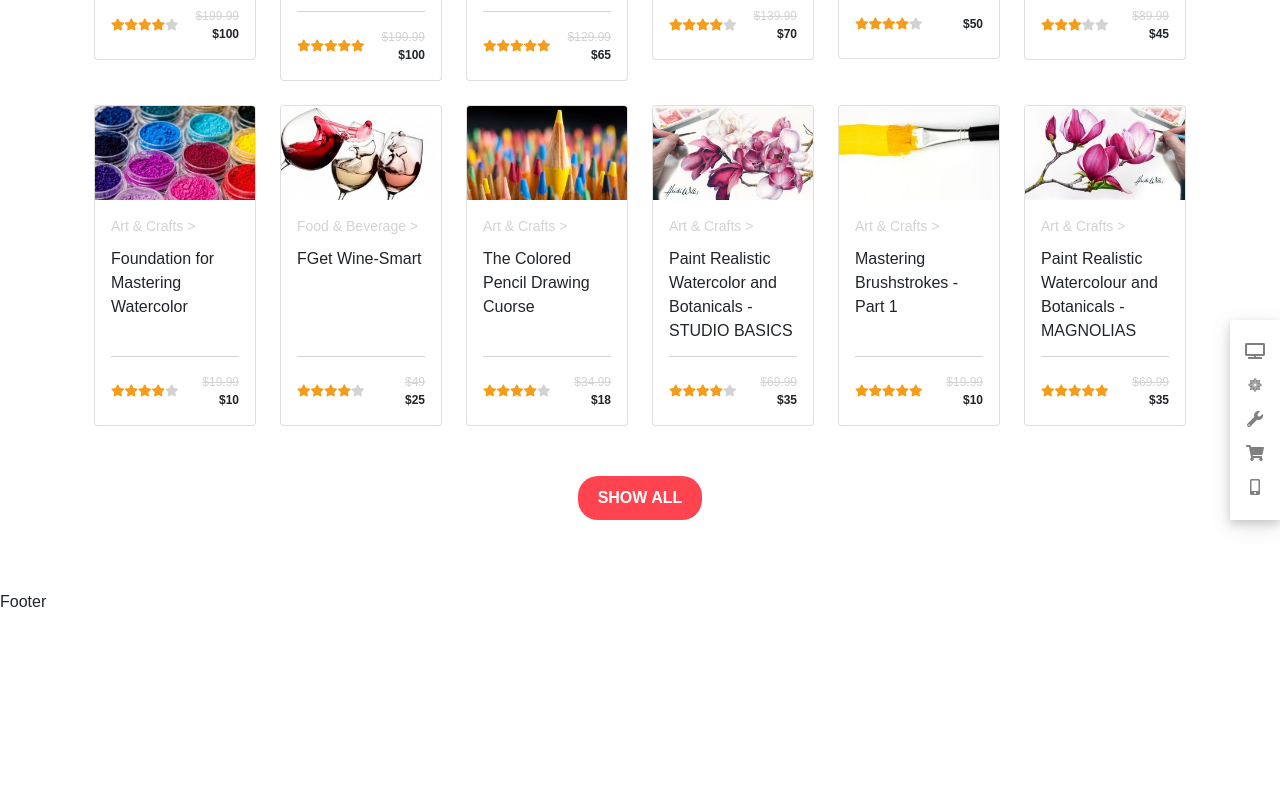
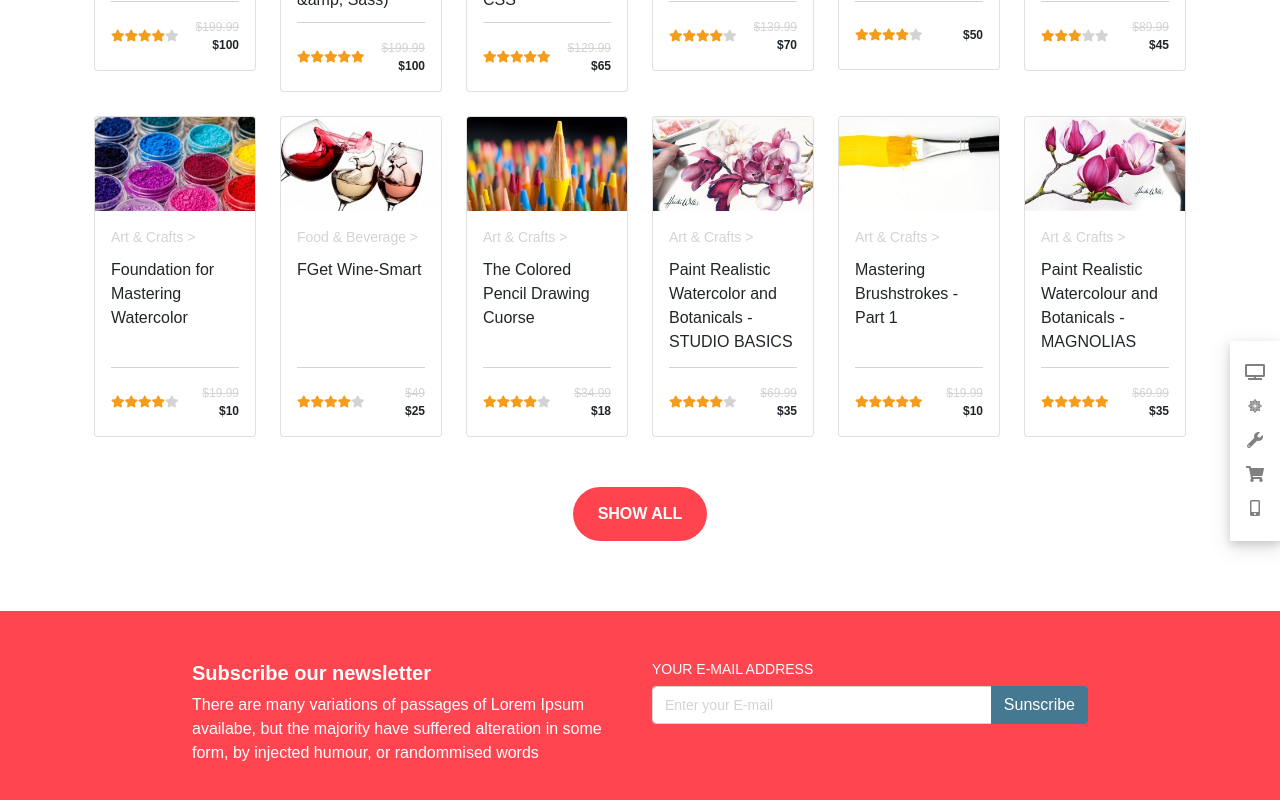
Before and after one commit to radfarelmira/proj-html-vuejs, a Vue app: page / in a window 1280 px wide. Shown: the part 1988-2788 px from the top of the page. Before the commit the page ends 2602 px from the top, so only its background shows below. Built offline with nearby package versions, Linux system fonts and the light colour scheme.

Commit message:
add popularcourses component

```diff
--- a/src/App.vue
+++ b/src/App.vue
@@ -10,6 +10,10 @@
       <Jumbotron />
 
       <RecentCourses :recentCoursesLinksArray="recentCoursesLinks" :recentCoursesArray="recentCourses"/>
+
+      <Subscribe />
+
+      <PopularCourses :popularCoursesArray="recentCourses"/>
     </main>
 
     <Footer />
@@ -23,6 +27,8 @@ import Banner from "./components/Banner.vue";
 import DevelopmentCourses from "./components/DevelopmentCourses.vue";
 import Jumbotron from "./components/Jumbotron.vue";
 import RecentCourses from "./components/RecentCourses.vue";
+import Subscribe from "./components/Subscribe.vue";
+import PopularCourses from "./components/PopularCourses.vue";
 
 export default {
   name: "App",
@@ -32,7 +38,9 @@ export default {
     Banner,
     DevelopmentCourses,
     Jumbotron,
-    RecentCourses
+    RecentCourses,
+    Subscribe,
+    PopularCourses
   },
   data: function() {
     return {
--- a/src/components/Header.vue
+++ b/src/components/Header.vue
@@ -40,7 +40,7 @@
                 </a>
 
                 <div class="input-group">
-                    <input type="text" class="form-control" placeholder="Recipient's username" aria-label="Recipient's username" aria-describedby="button-addon2">
+                    <input type="text" class="form-control" placeholder="Search courses" aria-label="Recipient's username" aria-describedby="button-addon2">
                     <button class="btn btn-outline-secondary" type="button" id="button-addon2">
                         <i class="fas fa-search"></i>
                     </button>
@@ -185,6 +185,11 @@ header{
                         border-color: #457992;
                         color:white;
                     }
+
+                    ::placeholder{
+                        font-size: 14px;
+                        color: lightgray;
+                    }
                 }
             }
 
--- /dev/null
+++ b/src/components/PopularCourses.vue
@@ -0,0 +1,72 @@
+<template>
+    <section>
+        <div class="container">
+            <h2>Popular Courses</h2>
+            <p>Discover our most popular courses for self learning</p>
+
+            <div class="row row-cols-1 row-cols-md-6 g-4">
+                <Card v-for="(cours, index) in recentCoursesArray" :key="index" :detailes="cours"/>
+            </div>
+
+
+            <div class="arrow-buttons">
+                <span class="next-arrow">
+                    <i class="fas fa-angle-left"></i>
+                </span>
+                <span class="prev-arrow">
+                    <i class="fas fa-angle-right"></i>
+                </span>
+            </div>
+        </div>
+    </section>
+</template>
+
+<script>
+export default {
+    name: 'PopularCourses',
+    props: {
+        popularCoursesArray: Array,
+    }
+}
+</script>
+
+<style scoped lang="scss">
+
+section{
+    padding: 50px 0;
+    background-color: #f0f4fa;
+
+    .container{
+        text-align: center;
+        h2{
+            font-size: 40px;
+            font-weight: bold;
+        }
+
+        p{
+            color: gray;
+        }
+
+
+        .arrow-buttons{
+            margin-top: 50px;
+
+            .next-arrow,
+            .prev-arrow
+            {
+                background-color: white;
+                color: lightgray;
+                border: 1px solid lightgray;
+                padding: 8px 12px;
+            }
+
+            .next-arrow:hover,
+            .prev-arrow:hover {
+                background-color: #457992;
+                color: white;
+            }
+        }
+    }
+}
+
+</style>
--- /dev/null
+++ b/src/components/Subscribe.vue
@@ -0,0 +1,73 @@
+<template>
+    <section>
+        <div class="sm-container">
+            <div class="row">
+                <div class="col col-left">
+                    <h5>Subscribe our newsletter</h5>
+                    <p>There are many variations of passages of Lorem Ipsum availabe, but the majority have suffered alteration in some form, by injected humour, or randommised words</p>
+                </div>
+                <div class="col col-right">
+                    <h5>your e-mail address</h5>
+                    <div class="input-group">
+                    <input type="text" class="form-control" placeholder="Enter your E-mail" aria-label="Recipient's username" aria-describedby="button-addon2">
+                    <button class="btn btn-outline-secondary" type="button" id="button-addon2">
+                        Sunscribe
+                    </button>
+
+                </div>
+                </div>
+            </div>
+        </div>
+    </section>
+</template>
+
+<script>
+export default {
+
+}
+</script>
+
+<style scoped lang="scss">
+@import '../style/variables.scss';
+
+section{
+    background-color: $primary_color;
+    color: white;
+    padding: 50px 0;
+
+    .sm-container{
+
+        .row{
+
+            .col-left{
+
+                h5{
+                    font-weight: bold;
+                }
+            }
+
+            .col-right{
+                h5{
+                    text-transform:uppercase;
+                    font-size: 14px;
+                }
+                .input-group{
+
+                    .btn{
+                        background-color: #457992;
+                        border-color: #457992;
+                        color: white;
+                    }
+
+                    ::placeholder{
+                        font-size: 14px;
+                        color: lightgray;
+                    }
+                }
+            }
+
+        }
+    }
+}
+
+</style>
--- a/src/style/general.scss
+++ b/src/style/general.scss
@@ -26,8 +26,8 @@ a{
     color: white;
     font-weight: bold;
     text-transform: uppercase;
-    padding: 10px 20px;
-    border-radius: 20px;
+    padding: 15px 25px;
+    border-radius: 40px;
 }
 
 img{
```
